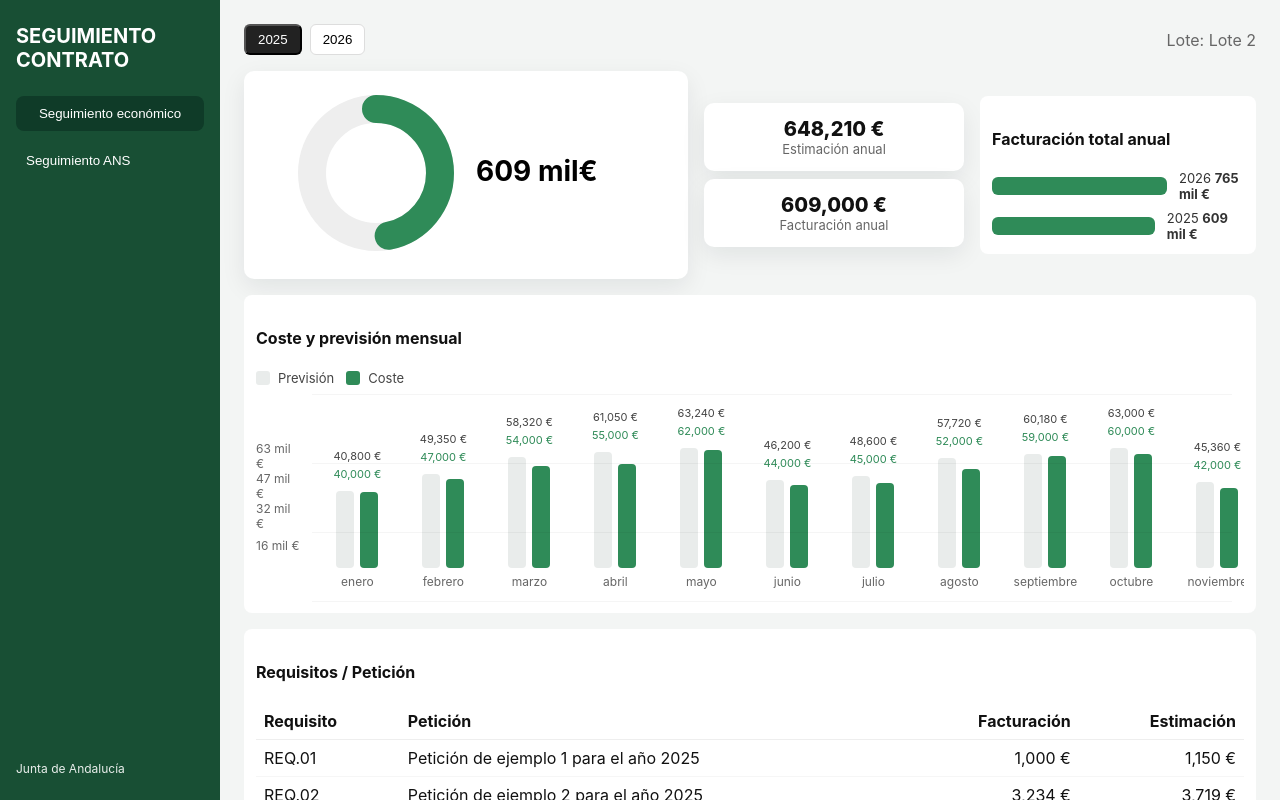
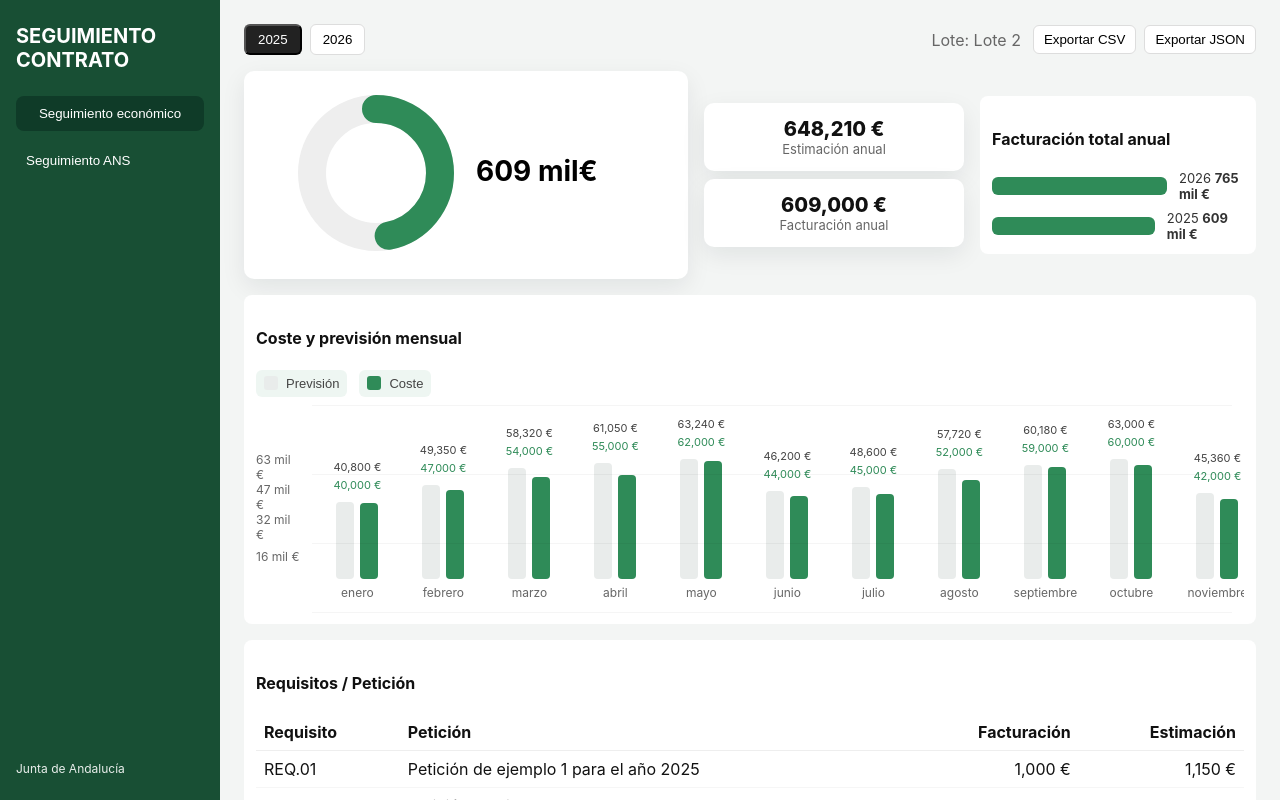
Before and after one commit to nachopavon/testdashboard, a React (Vite) app: page / in a window 1280 px wide. Built offline with nearby package versions, Linux system fonts and the light colour scheme.

Commit message:
Add initial CSS styles for layout and components in the application

```diff
--- a/src/components/Economic.module.css
+++ b/src/components/Economic.module.css
@@ -17,9 +17,16 @@
 .compLabel{font-size:13px; color:#333}
 .monthly{background:#fff; border-radius:8px; padding:12px}
 .legend{display:flex; gap:12px; align-items:center; margin-bottom:8px}
-.legendItem{display:flex; align-items:center; gap:8px; font-size:13px; color:#444}
+.legendItem{display:inline-flex; align-items:center; gap:8px; font-size:13px; color:#444; background:transparent; border:0; padding:6px 8px; border-radius:6px; cursor:pointer}
+.legendItem:focus{outline:2px solid rgba(0,0,0,0.12); box-shadow:0 2px 8px rgba(0,0,0,0.06)}
+.legendOn{background:rgba(47,139,88,0.08)}
+.legendOff{opacity:0.5}
 .legendBoxEst{width:14px; height:14px; background:#e9eceb; border-radius:3px; display:inline-block}
 .legendBoxFact{width:14px; height:14px; background:var(--accent); border-radius:3px; display:inline-block}
+.rightControls{display:flex; align-items:center; gap:12px}
+.exportGroup{display:flex; gap:8px}
+.exportBtn{background:var(--card-bg); border:1px solid #ddd; padding:6px 10px; border-radius:6px; cursor:pointer}
+.exportBtn:focus{outline:2px solid rgba(0,0,0,0.08)}
 .monthlyGrid{display:flex; gap:12px; align-items:flex-end; position:relative}
 .verticalAxis{width:56px; display:flex; flex-direction:column; justify-content:space-between; align-items:flex-end; padding-right:8px; padding-bottom:40px}
 .axisTick{height:30px; display:flex; align-items:center}
@@ -33,7 +40,13 @@
 .barEst{width:18px; background:#e9eceb; border-radius:4px; transition:height .28s var(--transition-fast), transform .28s var(--transition-fast)}
 .barFact{width:18px; background:var(--accent); border-radius:4px; transition:height .28s var(--transition-fast), transform .28s var(--transition-fast)}
 .barLabel{font-size:12px; color:#666}
-.tooltip{position:absolute; background:#111; color:#fff; padding:6px 8px; border-radius:6px; font-size:12px; transform:translate(-50%,-120%); pointer-events:none; z-index:20; box-shadow:0 6px 16px rgba(0,0,0,0.24); opacity:0; transition:opacity .14s ease}
+.tooltip{position:absolute; background:#111; color:#fff; padding:8px 10px; border-radius:8px; font-size:13px; transform:translate(-50%,-120%); pointer-events:none; z-index:20; box-shadow:0 8px 20px rgba(0,0,0,0.28); opacity:0; transition:opacity .14s ease; max-width:240px}
+.tooltip strong{display:block; margin-bottom:4px}
+
+/* reduced motion */
+@media (prefers-reduced-motion: reduce){
+	.barEst,.barFact{transition:none !important; animation:none !important}
+}
 
 @keyframes barGrow{
 	from{height:0}
--- a/src/components/Economic.tsx
+++ b/src/components/Economic.tsx
@@ -15,25 +15,67 @@ export default function Economic(){
   const maxBarHeight = 120 // px
   const months = ['enero','febrero','marzo','abril','mayo','junio','julio','agosto','septiembre','octubre','noviembre','diciembre']
 
-  const [tooltip, setTooltip] = useState<{x:number;y:number;text:string}|null>(null)
+  const [tooltip, setTooltip] = useState<{x:number;y:number;html:string}|null>(null)
   const gridRef = useRef<HTMLDivElement|null>(null)
+
+  // visible series state (legend interactive)
+  const [showEst, setShowEst] = useState(true)
+  const [showFact, setShowFact] = useState(true)
 
   // yearly comparison small bar data
   const otherYear = years.find(y=>y!==year) || years[0]
   const comp = econData.data[otherYear]
 
+  // export helpers (CSV / JSON)
+  function download(filename:string, content:string, mime='text/plain'){
+    const blob = new Blob([content], {type:mime + ';charset=utf-8;'})
+    const url = URL.createObjectURL(blob)
+    const a = document.createElement('a')
+    a.href = url
+    a.download = filename
+    document.body.appendChild(a)
+    a.click()
+    a.remove()
+    URL.revokeObjectURL(url)
+  }
+
+  function exportCSV(){
+    const rows = [['mes','prevision','coste']]
+    d.monthlyEstimacion.forEach((est:number,i:number)=>{
+      const fact = d.monthlyFacturacion[i]||0
+      rows.push([months[i], String(est), String(fact)])
+    })
+    const csv = rows.map(r=>r.map(c=>`"${String(c).replace(/"/g,'""')}"`).join(',')).join('\n')
+    download(`economia_${year}.csv`, csv, 'text/csv')
+  }
+
+  function exportJSON(){
+    const payload = {year, months: months.map((m,i)=>({mes:m, prevision:d.monthlyEstimacion[i]||0, coste:d.monthlyFacturacion[i]||0})), totals:{estimacion:d.estimacion, facturacion:d.facturacion}}
+    download(`economia_${year}.json`, JSON.stringify(payload, null, 2), 'application/json')
+  }
+
+  // helper to format numbers
+  const fmt = (n:number)=> n.toLocaleString('es-ES') + ' €'
+
   return (
     <div className={styles.wrap}>
       <div className={styles.controlsTop}>
         <div className={styles.yearTabs}>
-          {years.map(y => <button key={y} className={y===year?styles.tabActive:styles.tab} onClick={()=>setYear(y)}>{y}</button>)}
+          {years.map(y => <button key={y} aria-pressed={y===year} className={y===year?styles.tabActive:styles.tab} onClick={()=>setYear(y)}>{y}</button>)}
         </div>
-        <div className={styles.loteSelect}>Lote: Lote 2</div>
+
+        <div className={styles.rightControls}>
+          <div className={styles.loteSelect}>Lote: Lote 2</div>
+          <div className={styles.exportGroup}>
+            <button className={styles.exportBtn} onClick={exportCSV} aria-label="Exportar datos CSV">Exportar CSV</button>
+            <button className={styles.exportBtn} onClick={exportJSON} aria-label="Exportar datos JSON">Exportar JSON</button>
+          </div>
+        </div>
       </div>
 
       <div className={styles.topRow}>
-        <div className={styles.largeDonut}>
-          <svg width="420" height="180" viewBox="0 0 420 180">
+        <div className={styles.largeDonut} role="img" aria-label={`Facturación ${fmt(d.facturacion)} de ${year}`}>
+          <svg width="420" height="180" viewBox="0 0 420 180" aria-hidden>
             <circle cx="120" cy="90" r="64" stroke="#eee" strokeWidth="28" fill="none" />
             <circle cx="120" cy="90" r="64" stroke="#2f8b58" strokeWidth="28" fill="none"
               strokeDasharray={`${Math.round((d.facturacion / (d.estimacion||1)) * 200)} 400`} strokeLinecap="round" transform="rotate(-90 120 90)" />
@@ -63,19 +105,25 @@ export default function Economic(){
 
       <div className={styles.monthly}>
         <h4>Coste y previsión mensual</h4>
-        <div className={styles.legend}>
-          <div className={styles.legendItem}><span className={styles.legendBoxEst}></span> Previsión</div>
-          <div className={styles.legendItem}><span className={styles.legendBoxFact}></span> Coste</div>
+        <div className={styles.legend} role="toolbar" aria-label="Leyenda de series">
+          <button className={`${styles.legendItem} ${showEst?styles.legendOn:styles.legendOff}`} onClick={()=>setShowEst(s=>!s)} aria-pressed={showEst} aria-label="Alternar Previsión">
+            <span className={styles.legendBoxEst}></span>
+            <span>Previsión</span>
+          </button>
+          <button className={`${styles.legendItem} ${showFact?styles.legendOn:styles.legendOff}`} onClick={()=>setShowFact(s=>!s)} aria-pressed={showFact} aria-label="Alternar Coste">
+            <span className={styles.legendBoxFact}></span>
+            <span>Coste</span>
+          </button>
         </div>
   <div className={styles.monthlyGrid} ref={gridRef}>
-            <div className={styles.verticalAxis}>
+            <div className={styles.verticalAxis} aria-hidden>
               {Array.from({length:4}).map((_,i)=>{
                 const val = Math.round((maxMonthly/4)*(4-i))
                 const label = `${Math.round(val/1000).toLocaleString('es-ES')} mil €`
                 return <div key={i} className={styles.axisTick} style={{top:`${(i/(4-1))*100}%`}}><span className={styles.axisLabel}>{label}</span></div>
               })}
             </div>
-            <div className={styles.gridLines}>
+            <div className={styles.gridLines} aria-hidden>
               {Array.from({length:4}).map((_,i)=>{
                 const topPct = (i/(4-1))*100
                 return <div key={i} className={styles.gridLine} style={{top:`${topPct}%`}} />
@@ -88,6 +136,19 @@ export default function Economic(){
             const hFact = Math.max(12, Math.round((fact / maxMonthly) * maxBarHeight))
             return (
               <div key={i} className={styles.barItem}
+                tabIndex={0}
+                onFocus={(e)=>{
+                  const target = e.currentTarget as HTMLElement
+                  const grid = gridRef.current
+                  if(grid && target){
+                    const gridRect = grid.getBoundingClientRect()
+                    const targetRect = target.getBoundingClientRect()
+                    const left = targetRect.left - gridRect.left + (targetRect.width/2)
+                    const top = targetRect.top - gridRect.top - 8
+                    setTooltip({x: Math.round(left), y: Math.round(top), html:`<strong>${months[i]}</strong><br/>Previsión: ${est.toLocaleString()} €<br/>Coste: ${fact.toLocaleString()} €`})
+                  }
+                }}
+                onBlur={()=>setTooltip(null)}
                 onMouseEnter={(e)=>{
                   const target = e.currentTarget as HTMLElement
                   const grid = gridRef.current
@@ -95,34 +156,32 @@ export default function Economic(){
                     const gridRect = grid.getBoundingClientRect()
                     const targetRect = target.getBoundingClientRect()
                     const left = targetRect.left - gridRect.left + (targetRect.width/2)
-                    // place slightly above the element
                     const top = targetRect.top - gridRect.top - 8
-                    setTooltip({x: Math.round(left), y: Math.round(top), text:`Previsión ${est.toLocaleString()} € · Coste ${fact.toLocaleString()} €`})
-                  } else {
-                    setTooltip({x:0,y:0,text:`Previsión ${est.toLocaleString()} € · Coste ${fact.toLocaleString()} €`})
+                    setTooltip({x: Math.round(left), y: Math.round(top), html:`<strong>${months[i]}</strong><br/>Previsión: ${est.toLocaleString()} €<br/>Coste: ${fact.toLocaleString()} €`})
                   }
                 }}
                 onMouseLeave={()=>setTooltip(null)}>
-                <div className={styles.barValues}>
+                <div className={styles.barValues} aria-hidden>
                   <span className={styles.barValueEst}>{est.toLocaleString()} €</span>
                   <span className={styles.barValueFact}>{fact.toLocaleString()} €</span>
                 </div>
-                <div className={styles.barGroup}>
-                  <div className={styles.barEst} style={{height: `${hEst}px`, animation:`barGrow .42s cubic-bezier(.2,.9,.2,1) forwards ${i*70}ms`}} />
-                  <div className={styles.barFact} style={{height: `${hFact}px`, animation:`barGrow .42s cubic-bezier(.2,.9,.2,1) forwards ${i*70}ms`}} />
+                <div className={styles.barGroup} aria-hidden>
+                  <div className={styles.barEst} style={{height: `${hEst}px`, ['--target-height' as any]: `${hEst}px`, animationDelay: `${i*70}ms`, opacity: showEst?1:0.12}} />
+                  <div className={styles.barFact} style={{height: `${hFact}px`, ['--target-height' as any]: `${hFact}px`, animationDelay: `${i*70}ms`, opacity: showFact?1:0.12}} />
                 </div>
                 <div className={styles.barLabel}>{months[i]}</div>
               </div>
             )
           })}
           </div>
-          {tooltip && <div className={styles.tooltip} style={{left:tooltip.x, top:tooltip.y, opacity:1}}>{tooltip.text}</div>}
+          {tooltip && <div className={styles.tooltip} role="status" aria-live="polite" dangerouslySetInnerHTML={{__html:tooltip.html}} style={{left:tooltip.x, top:tooltip.y, opacity:1}} />}
         </div>
       </div>
 
       <div className={styles.table}>
         <h4>Requisitos / Petición</h4>
-        <table>
+        <table aria-describedby="req-desc">
+          <caption id="req-desc" style={{display:'none'}}>Lista de requisitos y su facturación/estimación</caption>
           <thead><tr><th>Requisito</th><th>Petición</th><th style={{textAlign:'right'}}>Facturación</th><th style={{textAlign:'right'}}>Estimación</th></tr></thead>
           <tbody>
             {d.requisites.map((r:any)=> (
```
Also changed, not shown: 5 other files (tests, documents, lock files or other folders).
